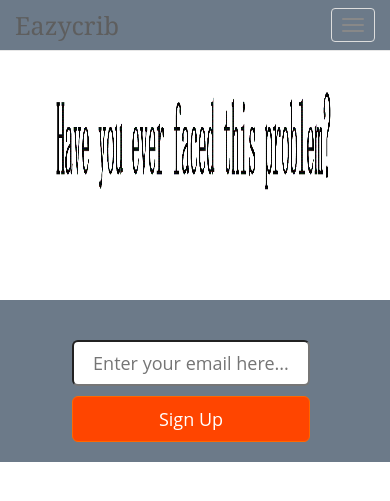
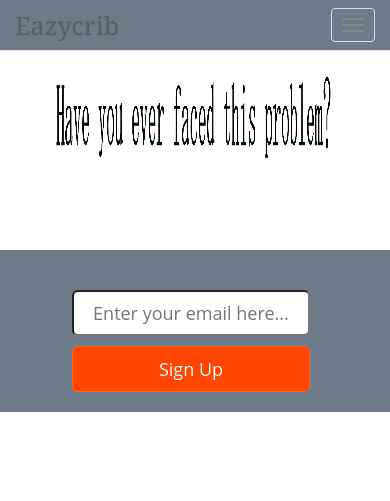
Before and after one commit to bernardAdark/eazycrib, a PHP site: page / in a window 390 px wide. Shown: the top 501 px of the page. Run offline with PHP 8.4, Linux system fonts and the light colour scheme; some libraries are stand-ins or nearby versions.

Commit message:
another final edit

```diff
--- a/css/style.css
+++ b/css/style.css
@@ -111,7 +111,7 @@ h2 #signup-success #signup-error {
       text-align: center;
     }
     .spacing {
-      height: 300px;
+      height: 250px;
     }
 }
 
@@ -131,6 +131,6 @@ h2 #signup-success #signup-error {
     }
 
     .spacing {
-      height: 300px;
+      height: 250px;
     }
 }
```
